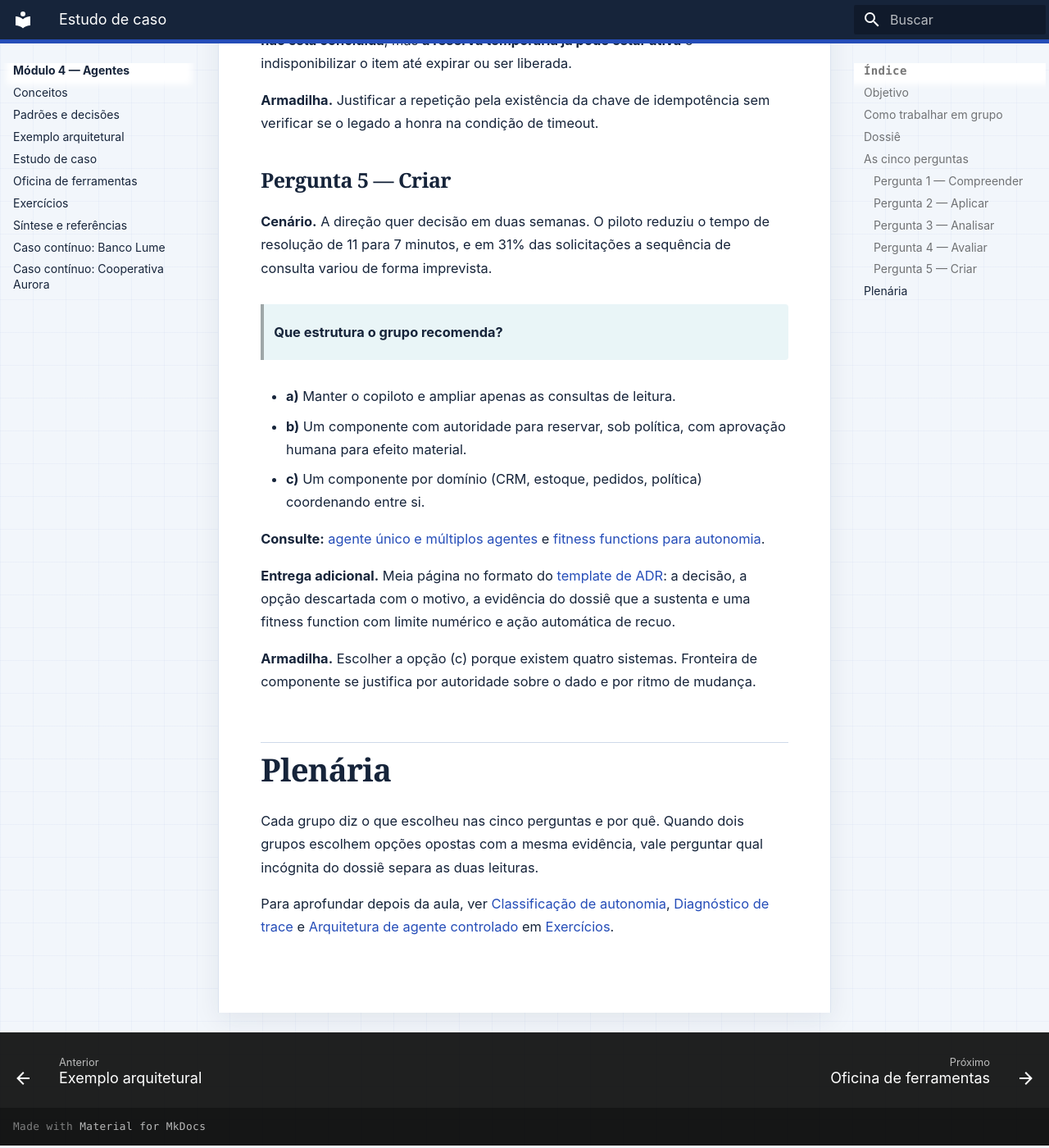
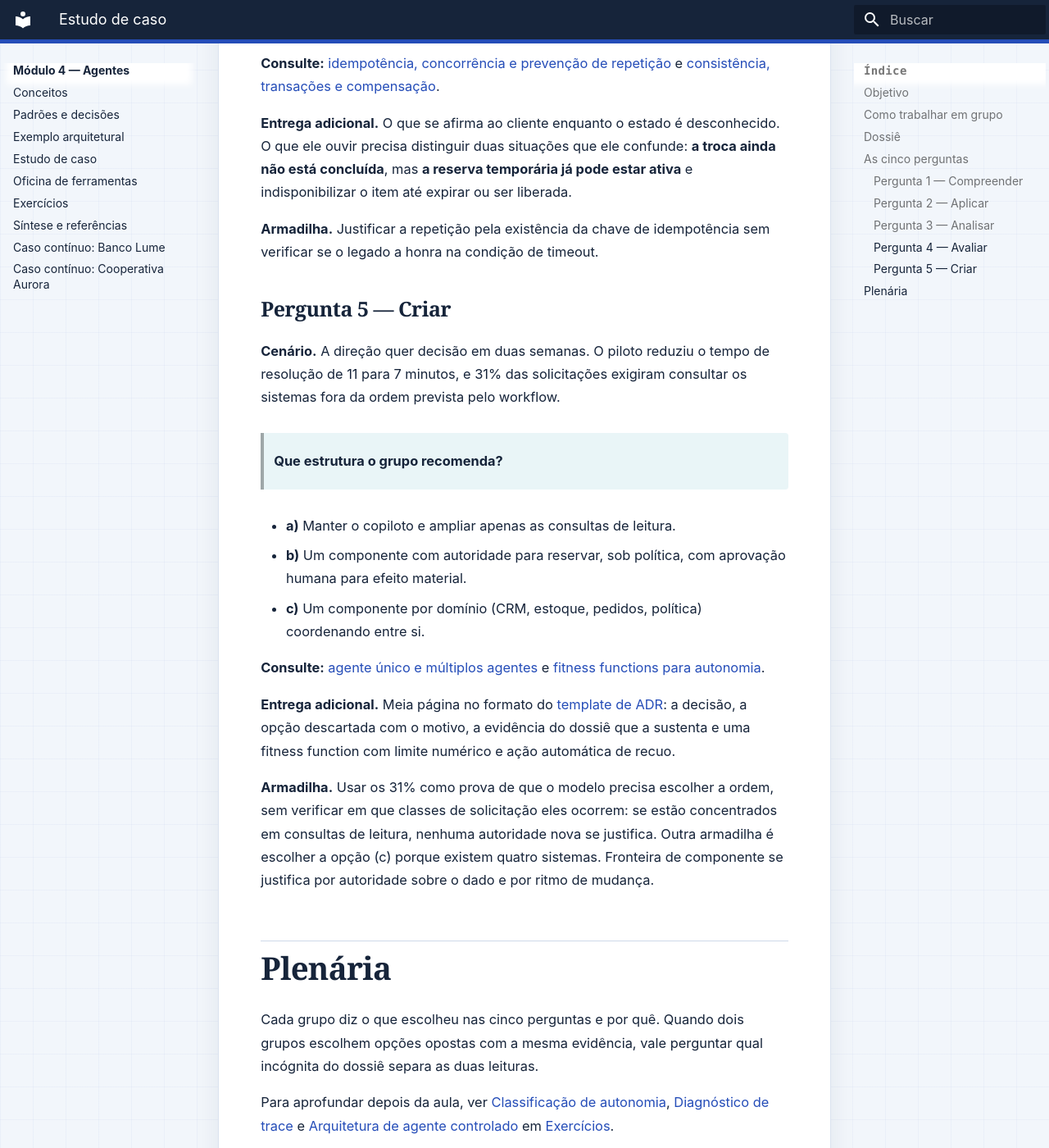
Before and after one commit to aulas-marco/arquitetura-solucoes-ia-generativa, an MkDocs documentation site: the page built from docs/modulo-4-agentes/estudo-de-caso.md, in a window 1280 px wide and 1400 px high, scrolled down 5115 px. Shown: the whole window at 82% size. Built offline with MkDocs 1.6.1 and Material for MkDocs 9.7.7, drawn with Linux system fonts in a browser that asks for light colours; some of the changed text lies outside the part shown.

Commit message:
docs(mod4): explicita o que é a variação de sequência no dossiê
"Sequência de consulta variou de forma não prevista" era jargão sem
referente no caso. O dossiê passa a dizer qual é a ordem fixa do workflow
e a dar dois exemplos do que sai dela. A armadilha da Pergunta 5 passa a
tratar do uso dos 31% como prova de autonomia.

Co-Authored-By: Claude Opus 5 (1M context) <noreply@anthropic.com>

```diff
--- a/docs/modulo-4-agentes/estudo-de-caso.md
+++ b/docs/modulo-4-agentes/estudo-de-caso.md
@@ -37,7 +37,9 @@ A Vértice Varejo recebe pedidos de troca, cancelamento, alteração de entrega
 | seleção correta da ferramenta de leitura | 94% |
 | orientações com política desatualizada | 9 em 640 |
 | falhas de integração com pedidos (timeout) | 23 em 640 |
-| solicitações em que a sequência de consulta variou de forma não prevista | 31% |
+| solicitações que exigiram consultar os sistemas fora da ordem prevista | 31% |
+
+O workflow do copiloto segue uma ordem fixa com ramificações: consultar pedido, avaliar política, buscar estoque. Os 31% são casos que não couberam em nenhuma ramificação — o atendente precisou avaliar a política antes do estoque porque o cliente veio de outro canal, ou reconsultar o pedido depois da política porque o status mudou durante o atendimento.
 
 **Capacidades expostas pelos adaptadores**, nenhuma delas ainda invocável fora do fluxo conduzido pelo atendente: `consultar_cliente`, `consultar_pedido`, `buscar_estoque`, `avaliar_politica`, `reservar_item`, `liberar_reserva`, `propor_cancelamento`, `registrar_interacao`. A política comercial é versionada e consultável por API.
 
@@ -113,7 +115,7 @@ As perguntas sobem os níveis da [taxonomia de Bloom](../comecar/taxonomia-de-bl
 
 ### Pergunta 5 — Criar
 
-**Cenário.** A direção quer decisão em duas semanas. O piloto reduziu o tempo de resolução de 11 para 7 minutos, e em 31% das solicitações a sequência de consulta variou de forma imprevista.
+**Cenário.** A direção quer decisão em duas semanas. O piloto reduziu o tempo de resolução de 11 para 7 minutos, e 31% das solicitações exigiram consultar os sistemas fora da ordem prevista pelo workflow.
 
 > **Que estrutura o grupo recomenda?**
 
@@ -125,7 +127,7 @@ As perguntas sobem os níveis da [taxonomia de Bloom](../comecar/taxonomia-de-bl
 
 **Entrega adicional.** Meia página no formato do [template de ADR](../referencia/template-adr.md): a decisão, a opção descartada com o motivo, a evidência do dossiê que a sustenta e uma fitness function com limite numérico e ação automática de recuo.
 
-**Armadilha.** Escolher a opção (c) porque existem quatro sistemas. Fronteira de componente se justifica por autoridade sobre o dado e por ritmo de mudança.
+**Armadilha.** Usar os 31% como prova de que o modelo precisa escolher a ordem, sem verificar em que classes de solicitação eles ocorrem: se estão concentrados em consultas de leitura, nenhuma autoridade nova se justifica. Outra armadilha é escolher a opção (c) porque existem quatro sistemas. Fronteira de componente se justifica por autoridade sobre o dado e por ritmo de mudança.
 
 ## Plenária
 
```
